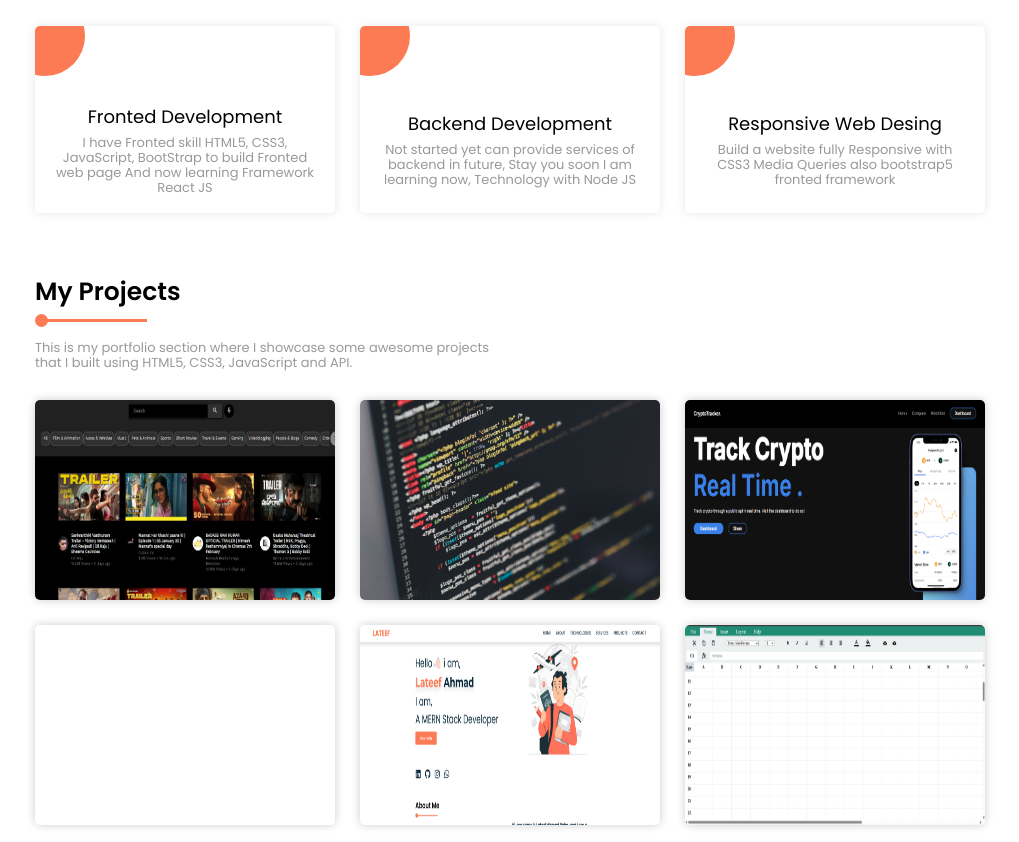
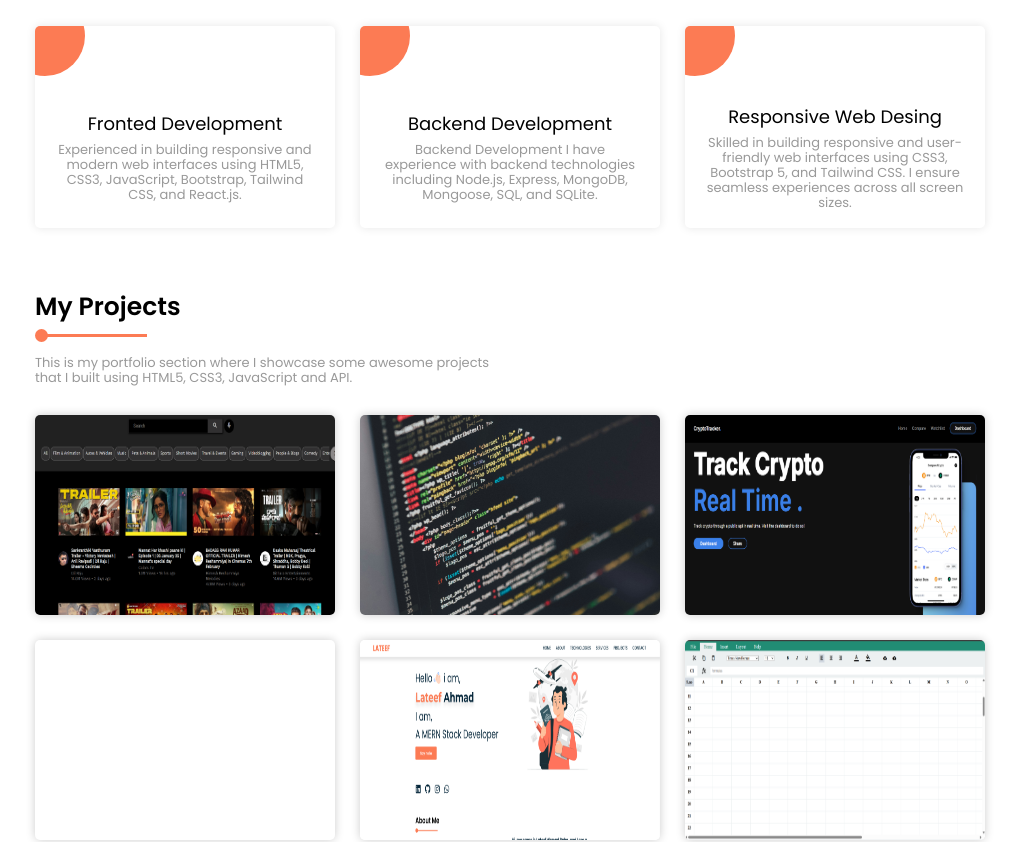
Before and after one commit to Mohdlateef/myportfolio, a React (Vite) app: page / in a window 1280 px wide. Shown: the part 1100-1942 px from the top of the page, without its empty margins (130-1149 px from the left). Built offline with nearby package versions, Linux system fonts and the light colour scheme.

Commit message:
refactor myservices and projects.tsx

```diff
--- a/src/components/MyServices.tsx
+++ b/src/components/MyServices.tsx
@@ -12,8 +12,7 @@ export default function MyServices() {
                     <div className="content">
                         <ion-icon name="desktop-outline" class="service-icon"></ion-icon>
                         <h3>Fronted Development</h3>
-                        <p> I have Fronted skill HTML5, CSS3, JavaScript, BootStrap to build Fronted web page And now
-                            learning Framework React JS</p>
+                        <p> Experienced in building responsive and modern web interfaces using HTML5, CSS3, JavaScript, Bootstrap, Tailwind CSS, and React.js.</p>
                     </div>
                     <div className="cricle"></div>
                 </div>
@@ -22,8 +21,9 @@ export default function MyServices() {
                     <div className="content">
                         <ion-icon name="code-slash" class="service-icon"></ion-icon>
                         <h3>Backend Development</h3>
-                        <p>Not started yet can provide services of backend in future, Stay you soon I am learning now,
-                            Technology with Node JS</p>
+                        <p>Backend Development
+                            I have experience with backend technologies including Node.js, Express, MongoDB, Mongoose, SQL, and SQLite.
+                        </p>
                     </div>
                     <div className="cricle"></div>
                 </div>
@@ -32,7 +32,9 @@ export default function MyServices() {
                     <div className="content">
                         <ion-icon name="desktop-outline" class="service-icon"></ion-icon>
                         <h3>Responsive Web Desing</h3>
-                        <p>Build a website fully Responsive with CSS3 Media Queries also bootstrap5 fronted framework</p>
+                        <p>Skilled in building responsive and user-friendly web interfaces using CSS3, Bootstrap 5, and Tailwind CSS. I ensure seamless experiences across all screen sizes.
+
+                        </p>
                     </div>
                     <div className="cricle"></div>
                 </div>
--- a/src/components/Projects.tsx
+++ b/src/components/Projects.tsx
@@ -49,9 +49,8 @@ export default function Projects() {
                     <img src={Crypto} alt="hero image" className="w-full h-full" />
 
                     <div className="overlay">
-                        <h3>Ghumo India</h3>
-                        <p>This is a frontend project that features an attractive user interface designed to represent
-                            various places in India.</p>
+                        <h3>Crypto Tracker</h3>
+                        <p>A web app to view live prices of cryptocurrencies. It uses a public API to show real-time data like price, market cap, and other info</p>
                         <div className="portfolio-links">
                             {/* <a href="https://ghumoindia.netlify.app" target="_blank"><ion-icon
                                     name="desktop-outline"></ion-icon></a> */}
```
